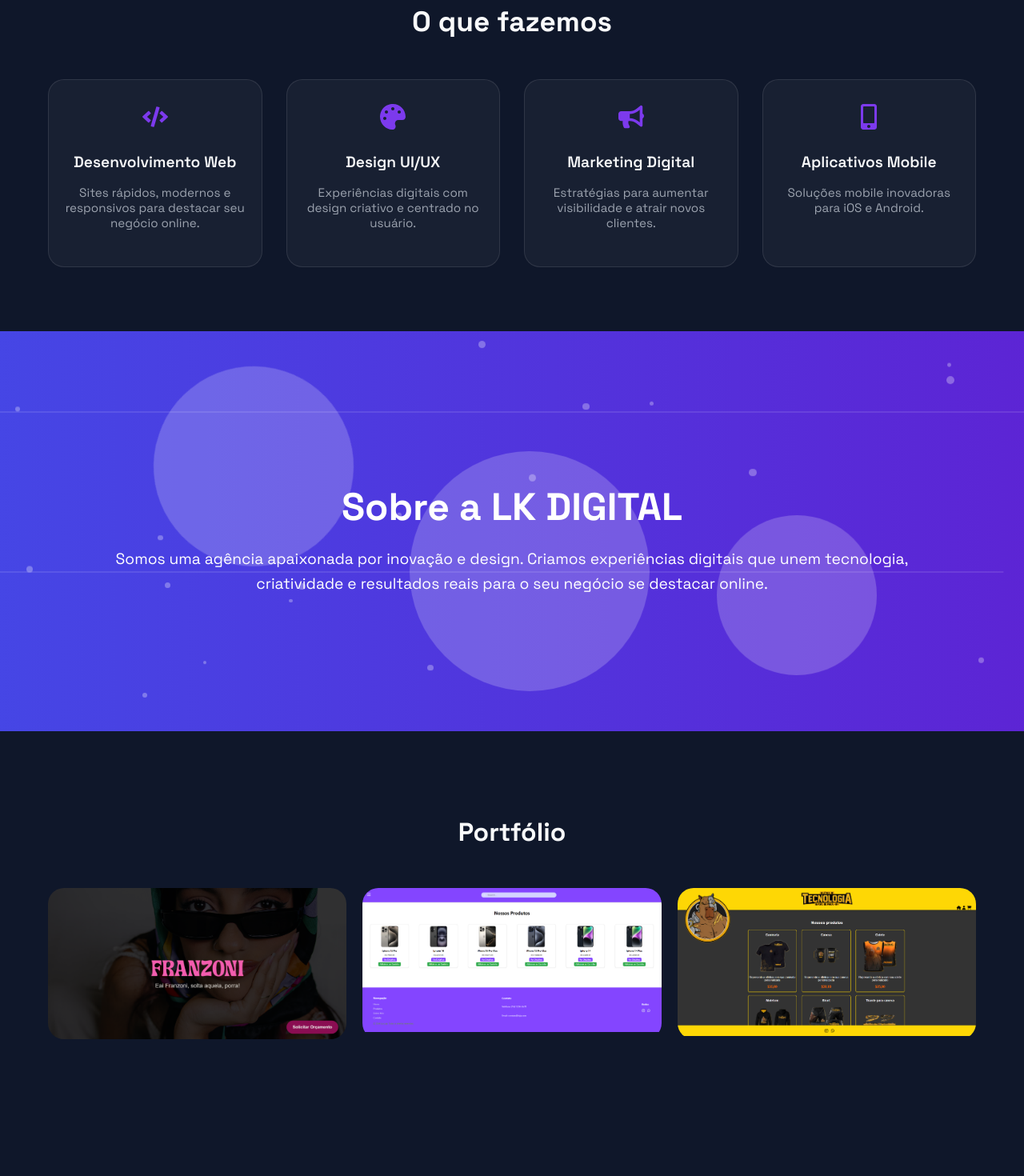
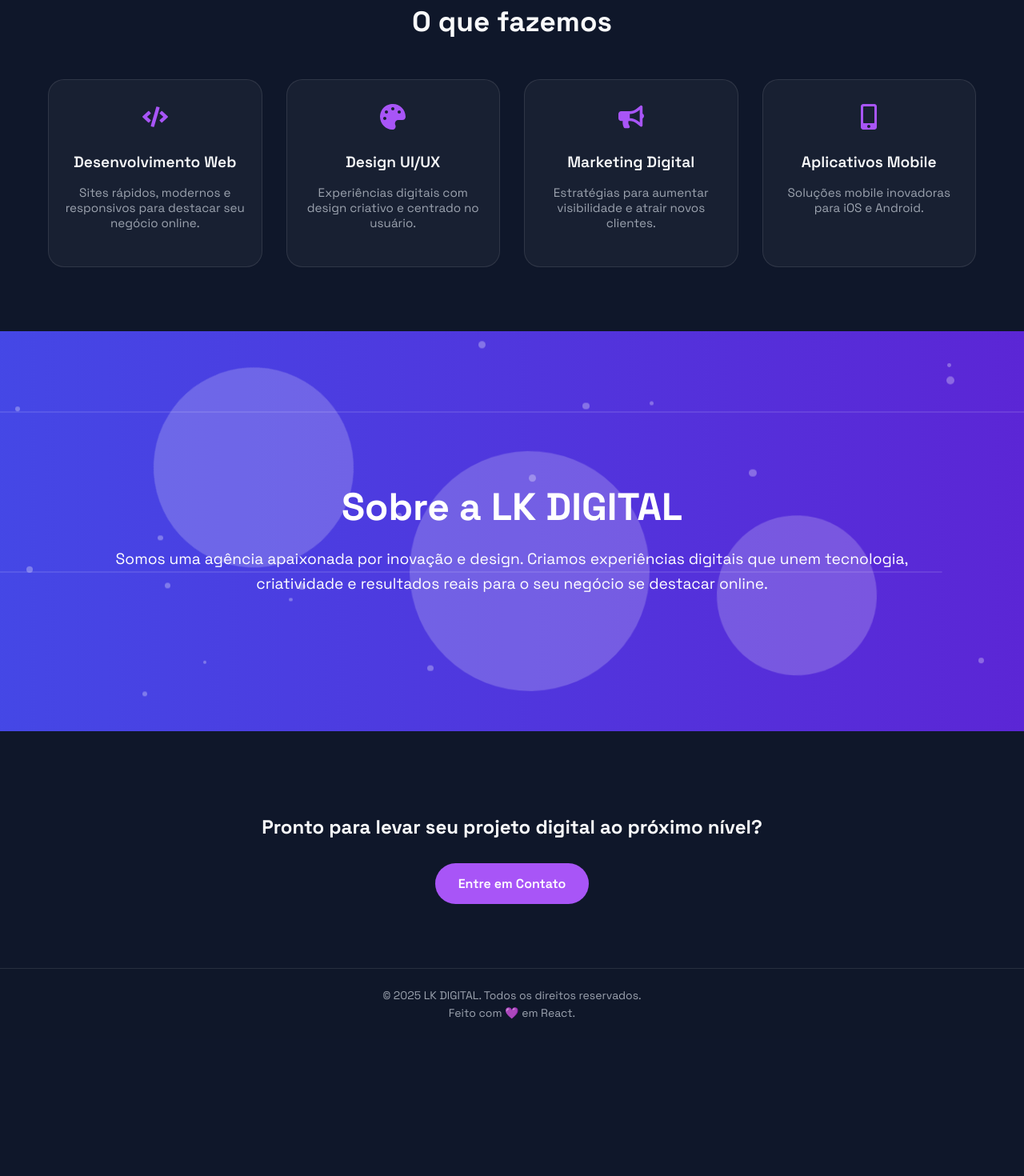
Before and after one commit to vLecaBR/CliqZ, a React (Vite) app: page / in a window 1280 px wide. Shown: the part 920-2390 px from the top of the page at 80% size. After the commit the page ends 2219 px from the top, so only its background shows below. Built offline with nearby package versions, Linux system fonts and the light colour scheme.

Commit message:
home sem portfolio

```diff
--- a/src/components/ContactCTA/styles.js
+++ b/src/components/ContactCTA/styles.js
@@ -12,7 +12,7 @@ export const Text = styled.h3`
 
 export const CTA = styled.a`
   display: inline-block;
-  background: ${({ theme }) => theme.colors.primary};
+  background: ${({ theme }) => theme.colors.accent};
   color: white;
   padding: 14px 28px;
   border-radius: 9999px;
--- a/src/components/ServicesSection/styles.js
+++ b/src/components/ServicesSection/styles.js
@@ -30,14 +30,14 @@ export const Card = styled.div`
 
   &:hover {
     transform: translateY(-6px);
-    border-color: ${({ theme }) => theme.colors.primary};
+    border-color: ${({ theme }) => theme.colors.accent};
     box-shadow: 0 8px 20px rgba(0,0,0,0.15);
   }
 `;
 
 export const Icon = styled.div`
   font-size: 2rem;
-  color: ${({ theme }) => theme.colors.primary};
+  color: ${({ theme }) => theme.colors.accent};
   margin-bottom: 15px;
 `;
 
--- a/src/pages/Home/Home.jsx
+++ b/src/pages/Home/Home.jsx
@@ -8,10 +8,9 @@ export default function Home() {
   return (
     <>
       <Hero />
-      <ServicesSection />
+        <ServicesSection />
         <AboutSection />
-      <PortfolioSection />
-      <ContactCTA />
+        <ContactCTA />
     </>
   );
 }
```
